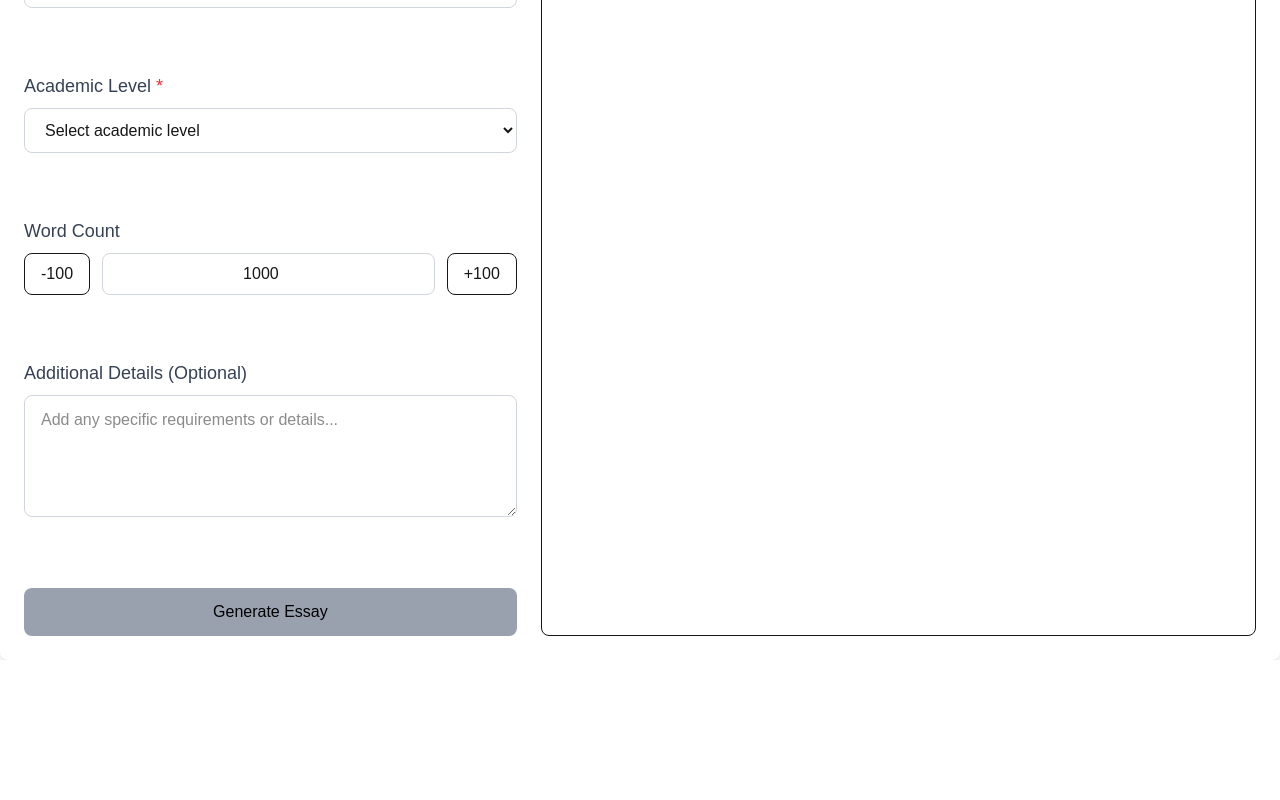
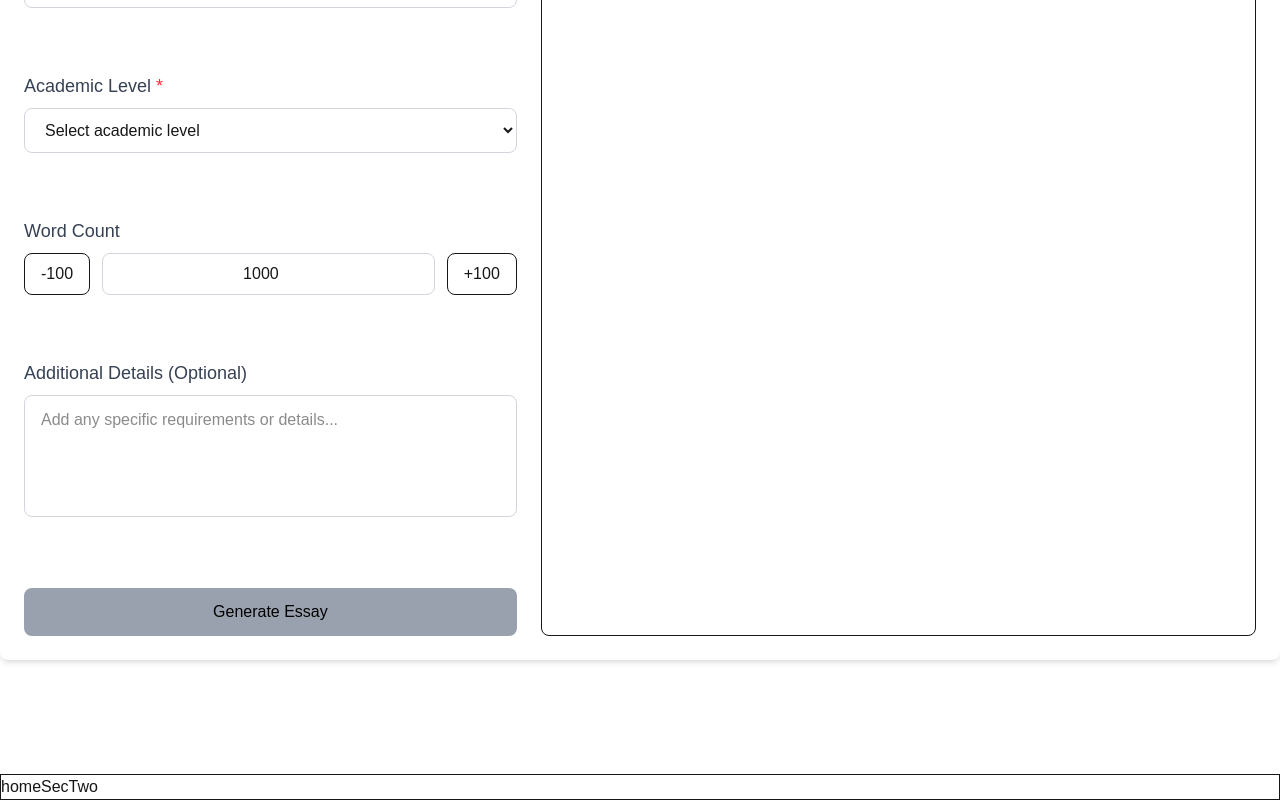
Before and after one commit to Abdullah-Nazakat/aiEssayWriter, a Next.js app: page / in a window 1280 px wide. Shown: the part 506-1306 px from the top of the page. Before the commit the page ends 1166 px from the top, so only its background shows below. Built offline with nearby package versions, Linux system fonts and the light colour scheme.

Commit message:
homeSecTwo

```diff
--- a/src/app/page.js
+++ b/src/app/page.js
@@ -2,6 +2,7 @@ import React from 'react'
 import HomeHero from '@/features/home/homeHero'
 import HeroContent from '@/features/home/hero-content'
 import HomeMainarea from '@/features/home/home-mainarea'
+import HomeSecTwo from '@/features/home/home-sec-two'
 const page = () => {
   return (
     <div>
@@ -10,6 +11,7 @@ const page = () => {
      <div className='absolute top-70 w-full'>
      <HomeMainarea/>
      </div>
+     <HomeSecTwo/>
     </div>
   )
 }
--- a/src/features/home/home-mainarea.jsx
+++ b/src/features/home/home-mainarea.jsx
@@ -4,7 +4,7 @@ import RichTextEditor from '@/components/richeditor';
 import { FiCopy, FiTrash2, FiDownload, FiChevronDown } from 'react-icons/fi';
 import { toast, Toaster } from 'react-hot-toast';
 import { jsPDF } from 'jspdf';
-
+// import HomeSecTwo from '@/features/home/home-sec-two'
 const HomeMainarea = () => {
   const [formData, setFormData] = useState({
     topic: '',
@@ -25,11 +25,9 @@ const HomeMainarea = () => {
       [name]: name === 'wordCount' ? Math.max(100, parseInt(value) || 100) : value
     }));
   };
-// pakistan
-  // Check if form is valid for submission
+
   const isFormValid = formData.topic && formData.academicLevel;
 
-  // Generate essay content
   const generateEssay = async () => {
     if (!isFormValid) {
       toast.error('Please fill in all required fields');
@@ -61,7 +59,7 @@ const HomeMainarea = () => {
     }
   };
 
-  // Mock AI content generation
+
   const generateAIContent = async (params) => {
     return new Promise((resolve) => {
       setTimeout(() => {
@@ -77,7 +75,6 @@ const HomeMainarea = () => {
     });
   };
 
-  // Editor actions
   const handleCopyContent = () => {
     if (!hasGeneratedContent) {
       toast.error('No content to copy');
@@ -178,6 +175,7 @@ const HomeMainarea = () => {
   };
 
   return (
+  <>
     <div className="max-w-7xl w-full mx-auto p-4 md:p-6 bg-white rounded-lg shadow-md">
       <Toaster position="top-center" />
 
@@ -231,7 +229,7 @@ const HomeMainarea = () => {
             <label className="block text-lg font-medium text-gray-700">
               Word Count
             </label>
-            <div className="flex items-center gap-3">
+            <div className="flex items-center gap-3 flex-wrap">
               <button
                 onClick={() => setFormData(prev => ({
                   ...prev,
@@ -253,6 +251,7 @@ const HomeMainarea = () => {
                 onChange={handleInputChange}
                 className="flex-1 px-4 py-2 border border-gray-300 rounded-lg text-center transition"
                 min="100"
+                readOnly
               />
               <button
                 onClick={() => setFormData(prev => ({
@@ -276,7 +275,8 @@ const HomeMainarea = () => {
               value={formData.description}
               onChange={handleInputChange}
               rows={4}
-              className="w-full px-4 py-3 border border-gray-300 rounded-lg focus:ring-2 focus:ring-blue-500 focus:border-blue-500 transition"
+              className="w-full px-4 py-3 border border-gray-300 rounded-lg focus:ring-2
+               focus:ring-blue-500 focus:border-blue-500 transition resize-none"
               placeholder="Add any specific requirements or details..."
             />
           </div>
@@ -285,7 +285,7 @@ const HomeMainarea = () => {
           <button
             onClick={generateEssay}
             disabled={!isFormValid || isGenerating}
-            className={`w-full py-3 px-6 rounded-lg font-medium text-black transition-all cursor-pointer ${
+            className={`w-full py-3 px-6 rounded-lg font-medium text-black transition-all ${
               !isFormValid || isGenerating
                 ? 'bg-gray-400 cursor-not-allowed'
                 : 'bg-gradient-to-r from-[var(--gradient-1)] via-[var(--gradient-2)] to-[var(--gradient-3)] bg-[length:300%_300%] animate-gradient-move'
@@ -377,6 +377,8 @@ const HomeMainarea = () => {
         </div>
       </div>
     </div>
+    {/* <HomeSecTwo/> */}
+  </>
   );
 };
 
--- /dev/null
+++ b/src/features/home/home-sec-two.jsx
@@ -0,0 +1,11 @@
+import React from 'react'
+
+const homeSecTwo = () => {
+  return (
+    <div className='mt-120 border'>
+        homeSecTwo
+    </div>
+  )
+}
+
+export default homeSecTwo
```
